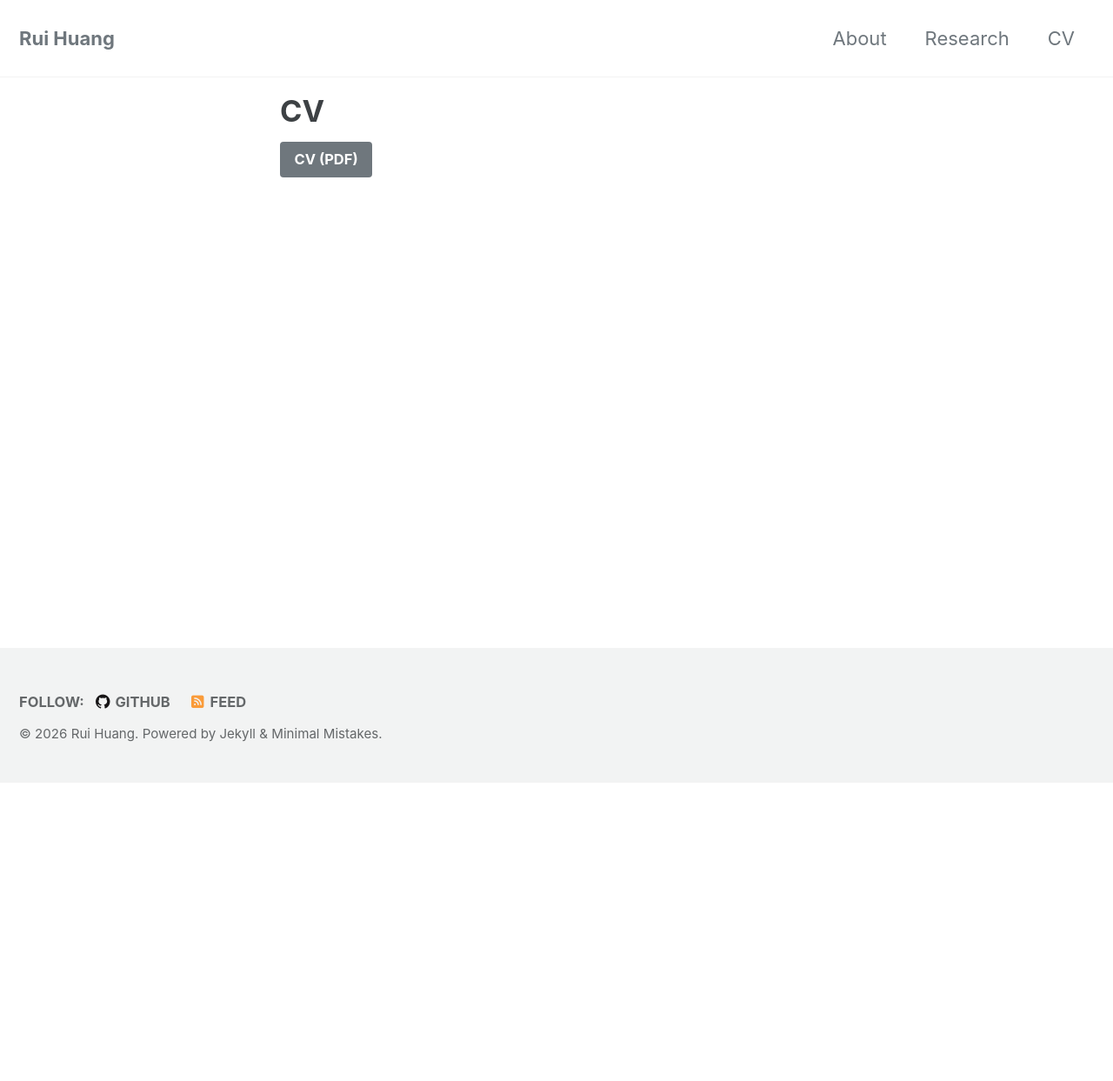
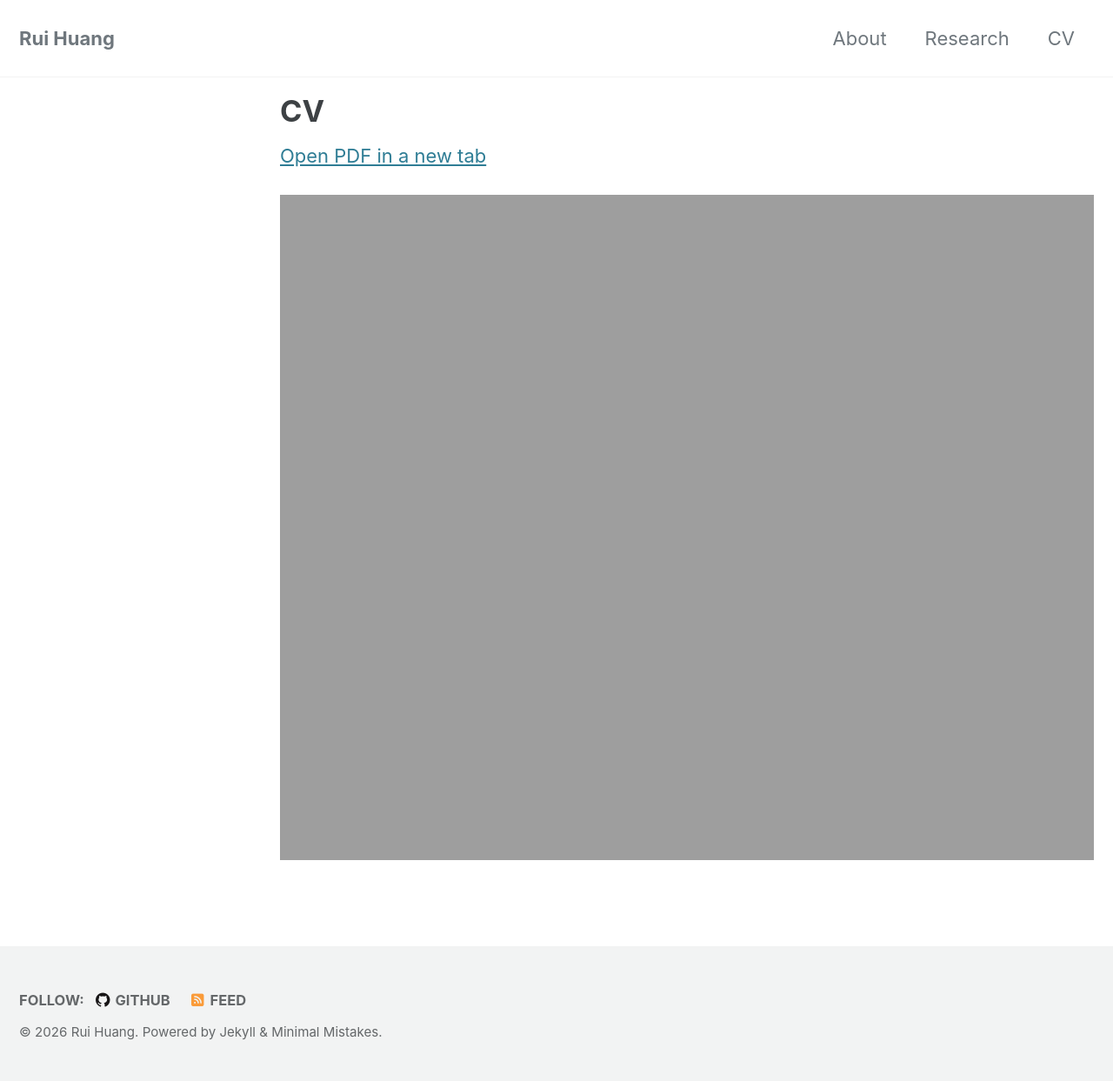
Before and after one commit to RuiZoeHuang/ruizoehuang.github.io, a Jekyll site: the page built from _pages/cv.html, in a window 1280 px wide. Shown: the whole page at 87% size. Built offline with Jekyll 4.4.1, drawn with Linux system fonts in a browser that asks for light colours; cached includes are drawn as plain includes; before the commit the page ends 900 px from its top, so only the background shows below that.

Commit message:
Embed requested original PDF URL on CV page

```diff
--- a/_data/navigation.yml
+++ b/_data/navigation.yml
@@ -4,4 +4,4 @@ main:
   - title: "Research"
     url: /#research
   - title: "CV"
-    url: "/files/Rui_Huang_CV_2026.pdf"
+    url: "/cv/"
--- a/_pages/cv.html
+++ b/_pages/cv.html
@@ -3,6 +3,10 @@ layout: single
 title: "CV"
 permalink: /cv/
 author_profile: false
+classes: wide
 ---
 
-<p><a href="/files/Rui_Huang_CV_2026.pdf" class="btn btn--primary">CV (PDF)</a></p>
+<p><a href="https://ruizoehuang.github.io/files/Rui_Huang_CV_2026.pdf" target="_blank" rel="noopener noreferrer">Open PDF in a new tab</a></p>
+
+<iframe src="https://ruizoehuang.github.io/files/Rui_Huang_CV_2026.pdf" title="Rui Huang's CV" style="display:block;width:100%;height:85vh;min-height:650px;border:0;">
+</iframe>
--- a/index.html
+++ b/index.html
@@ -10,7 +10,7 @@ I am Rui Huang, a medical sociologist and Postdoctoral Fellow at Seattle Childre
 
 My research examines how social inequalities shape chronic pain and health over the life course. I study how early-life adversity influences later-life health, the resources that support resilience, and how welfare states and public policies can reduce health disparities. My work brings a sociopolitical perspective to understanding individual experiences of health and illness.
 
-<p><a href="/files/Rui_Huang_CV_2026.pdf" class="btn btn--primary">CV</a></p>
+<p><a href="/cv/" class="btn btn--primary">CV</a></p>
 
 <h2 id="research">Research interests</h2>
 
```
